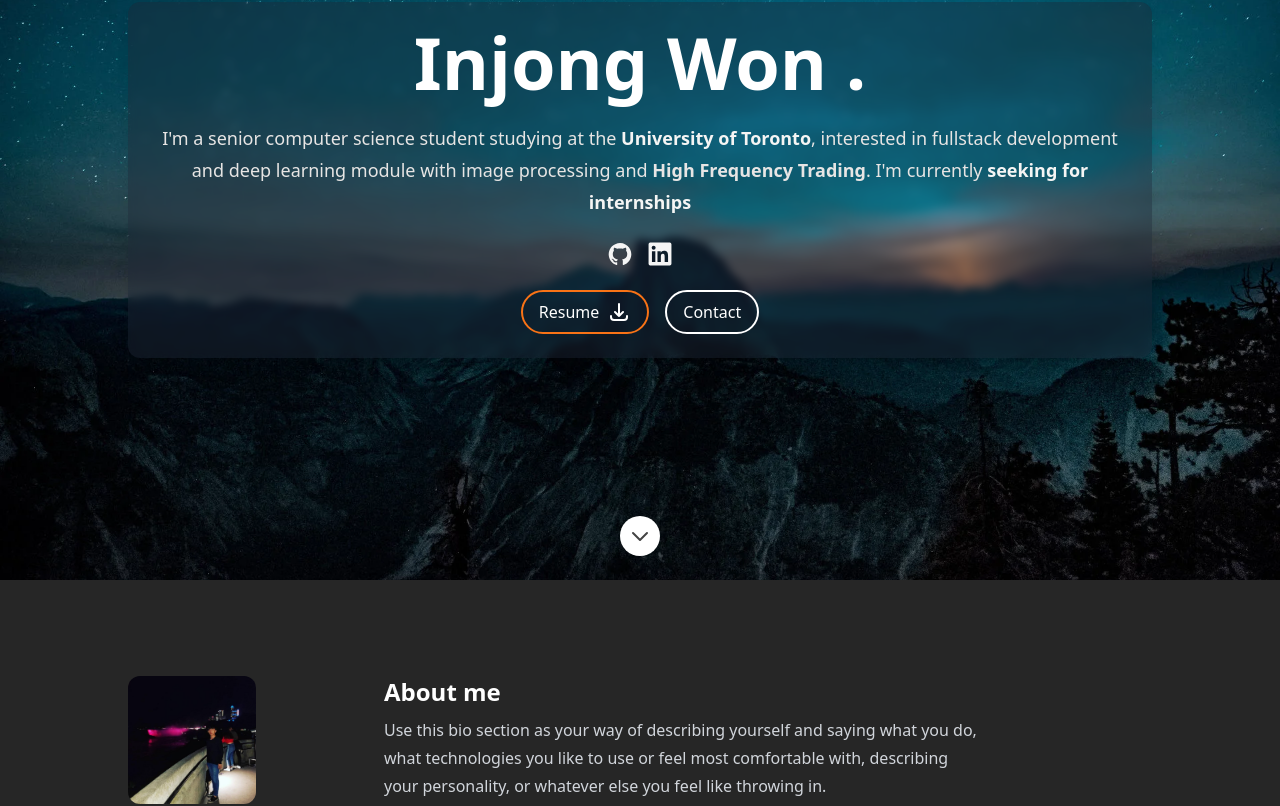
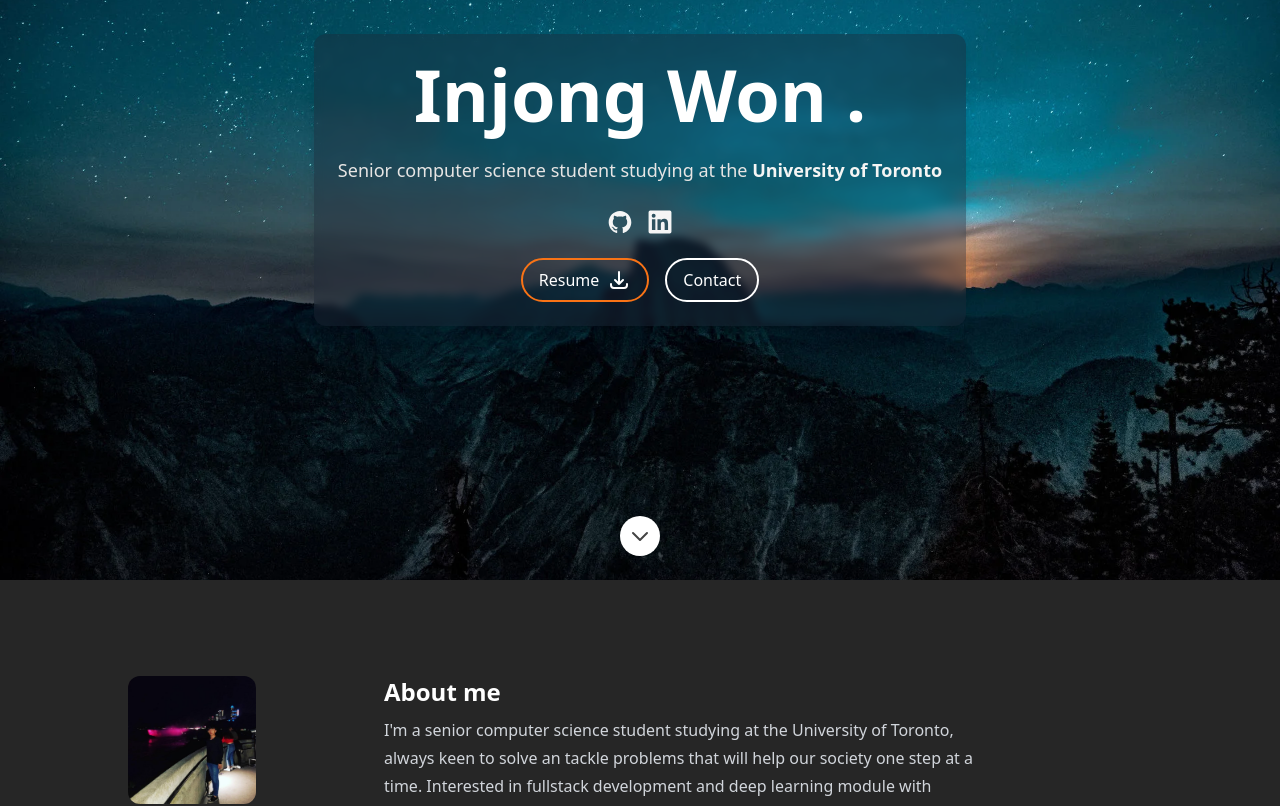
Before and after one commit to InjongWon/portfolio, a Next.js app: page / in a window 1280 px wide. Shown: the part 220-1026 px from the top of the page. Built offline with nearby package versions, Linux system fonts and the light colour scheme.

Commit message:
added about section

```diff
--- a/src/data/data.tsx
+++ b/src/data/data.tsx
@@ -66,8 +66,7 @@ export const heroData: Hero = {
   description: (
     <>
       <p className="prose-sm text-stone-200 sm:prose-base lg:prose-lg">
-        I'm a senior computer science student studying at the  <strong className="text-stone-100">University of Toronto</strong>, interested in fullstack development and deep learning module with image processing and <strong> High Frequency Trading</strong>.
-        I'm currently <strong className="text-stone-100">seeking for internships </strong>
+        Senior computer science student studying at the  <strong className="text-stone-100">University of Toronto</strong>
       </p>
 
     </>
@@ -92,9 +91,9 @@ export const heroData: Hero = {
  */
 export const aboutData: About = {
   profileImageSrc: profilepic,
-  description: `Use this bio section as your way of describing yourself and saying what you do, what technologies you like
-  to use or feel most comfortable with, describing your personality, or whatever else you feel like throwing
-  in.`,
+  description: `
+  I'm a senior computer science student studying at the University of Toronto, always keen to solve an tackle problems that will help our society one step at a time. Interested in fullstack development and deep learning module with image processing.
+  I'm currently seeking for internships`,
   aboutItems: [
     {label: 'Location', text: 'Toronto, ON', Icon: MapIcon},
     {label: 'Interests', text: 'Software engineering, Full stack development, DevOPS', Icon: SparklesIcon},
```
